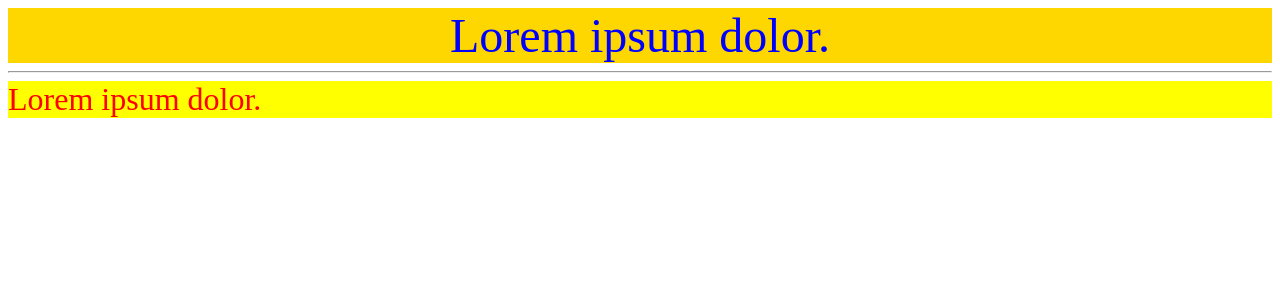
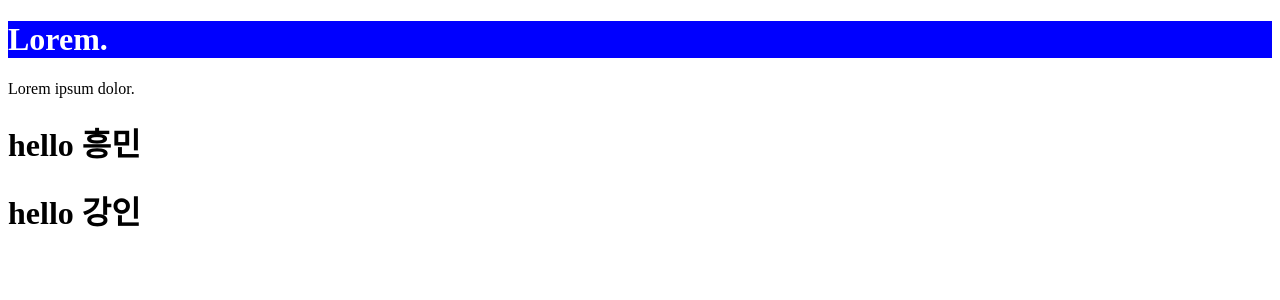
Before and after one commit to soowan95/react20231031, a React (Create React App) app: page / in a window 1280 px wide. Shown: the top 300 px of the page. Built offline with nearby package versions, Linux system fonts and the light colour scheme.

Commit message:
learn component property

```diff
--- a/src/App.js
+++ b/src/App.js
@@ -1,23 +1,29 @@
 function App() {
-  const myStyle = {
-    color: "blue",
-    fontSize: "3rem",
-    backgroundColor: "gold",
-    textAlign: "center",
-  };
-
   return (
     <>
-      {/* style 속성은 객체로 주어야 함 */}
-      <div style={myStyle}>Lorem ipsum dolor.</div>
-      <hr />
-      <div
-        style={{ color: "red", backgroundColor: "yellow", fontSize: "2rem" }}
+      <h1
+        className="note"
+        style={{ backgroundColor: "blue", color: "white" }}
+        title="제목 요소"
       >
-        Lorem ipsum dolor.
-      </div>
+        Lorem.
+      </h1>
+      <p title="문단 요소">Lorem ipsum dolor.</p>
+      <MyComp title="내 컴포넌트" name="흥민" />
+      <MyComp title="니 컴포넌트" name="강인" />
     </>
   );
 }
 
+// 함수 인자로
+// 사용한 곳에서 넘긴 property들이 객체 형태로 담김
+function MyComp(pros) {
+  console.log("MyComp가 받은 pros", pros);
+  return (
+    <div>
+      <h1 title={pros.title}>hello {pros.name}</h1>
+    </div>
+  );
+}
+
 export default App;
```
